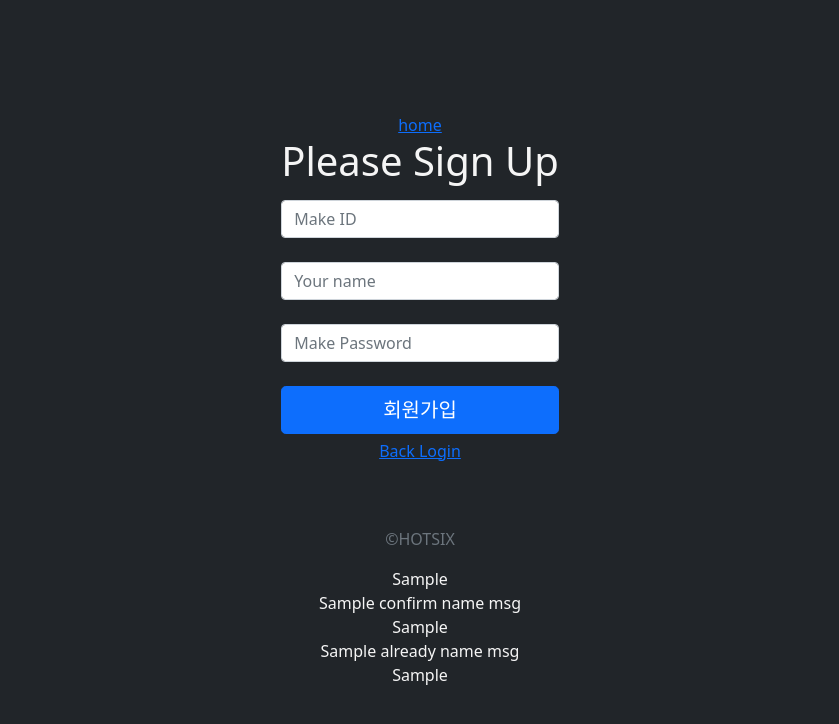
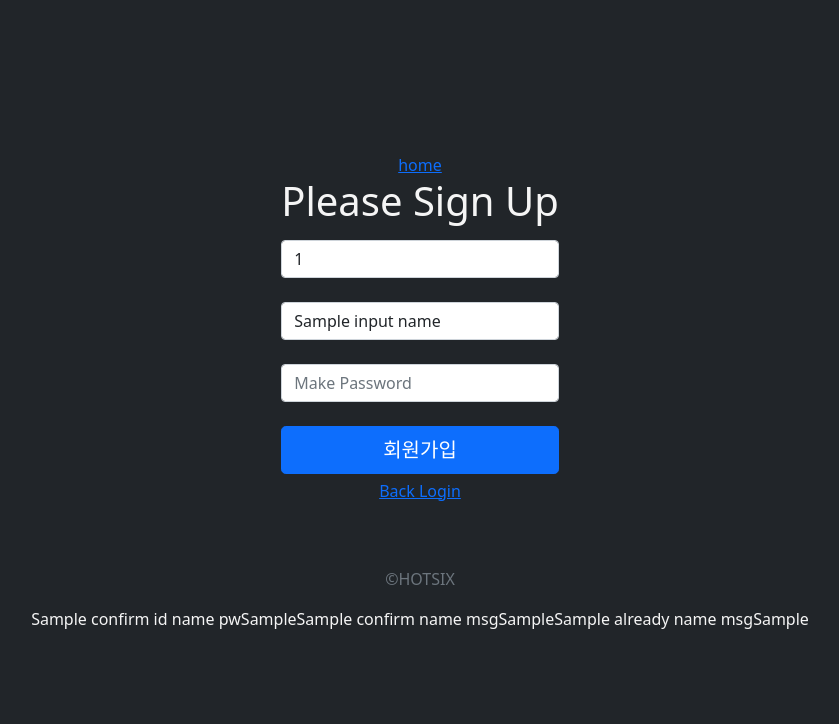
Before and after one commit to sparta-hot6/sparta-hot6, a Flask app: template templates/signup.html in a window 1280 px wide. Shown: the top 724 px of the page, without its empty margins (220-1059 px from the left). Run offline with Flask 2, Linux system fonts and the light colour scheme; the template is opened without the code that fills it: most values are stand-ins (such as "Sample title", 1, 10 or a date in 2020); some libraries are stand-ins or nearby versions.

Commit message:
로그인구현, 회원가입구현, 유효성검사구현(새로고침시 입력값유지), 암호화저장 미구현

```diff
--- a/main.py
+++ b/main.py
@@ -1,4 +1,4 @@
-from flask import url_for, session, Flask, render_template , request , redirect, flash
+from flask import url_for, session, Flask, render_template , request , redirect, flash, abort, make_response, Response
 import requests
 import pymysql
 import logging
@@ -6,12 +6,15 @@ import logging.handlers
 from api import api
 
 from loginfunctions import confirm_name_id_pw
-import string
+
 import dbfunction # db를 다루는 함수를 만들어서 가져다 씁시다. dbfunction.함수() 형식으로 가져올수있습니다.
 
 app = Flask(__name__)
 app.secret_key = "hotsix_secret_key"
 
+
+
+# ---- logging -- 로그 구역 ----------------------------------------------------------------
 # 로그 생성
 logger = logging.getLogger('hotsix')
 # 로그의 출력 기준 설정
@@ -31,6 +34,8 @@ fileHandler.setFormatter(formatter)
 logger.addHandler(streamHandler)
 logger.addHandler(fileHandler)
 
+
+
 # ---- home -- 뉴스 피드 구역 ---------------------------------------------------------------
 @app.route('/')
 def home():
@@ -41,41 +46,55 @@ def home():
         return render_template("index.html", login = False)
 
 
+
 # ---- login -- 로그인 구역 -----------------------------------------------------------------
 @app.route('/login', methods = ["GET","POST"])
 def login():
-    if "PRIMARY_KEY_ID" in session:
+    if "PRIMARY_KEY_ID" in session:                                # 세션이 있을때는 뒤로가기, 임의로 사이트주소를 입력해도 홈으로 돌아갑니다.
         return render_template("index.html", user_name = session.get("login_name"), login = True)
 
     login_confirm = ''
     if request.method == 'POST':
         input_id = request.form['floatingInput']                   # login 화면에서 input받은 값을 가져옵니다.
         input_pw = request.form['floatingPassword']                # login 화면에서 input받은 값을 가져옵니다.
-        print(input_id, input_pw)
+
         login_info = dbfunction.get_user_table(input_id, input_pw) # input값들이 db에 있는지 체크 없다면 None 입니다.
 
-        if login_info is not None:                                 # None이 아닐경우 session 저장됩니다.
+        if input_id == '' and input_pw == '':
+            login_confirm = '아이디와 비밀번호를 입력해주세요.'
+            return render_template('login.html', login_confirm = login_confirm, input_id = input_id)
+
+        elif input_id == '':
+            login_confirm = '아이디를 입력해주세요.'
+            return render_template('login.html', login_confirm = login_confirm, input_id = input_id)
+
+        elif input_pw == '':
+            login_confirm = '비밀번호를 입력해주세요.'
+            return render_template('login.html', login_confirm = login_confirm, input_id = input_id)
+
+        elif login_info is None:
+            login_confirm = '아이디와 비밀번호를 확인해주세요.'      # input값들과 같은것이 없다면 에러 (None일 경우)
+            return render_template('login.html', login_confirm = login_confirm, input_id = input_id)
+
+        elif login_info is not None:                               # None이 아닐경우 session 저장됩니다.
             session['login_name']      = login_info["name"]        # session 으로 name 을 저장해 유저의 이름을 활용할수있습니다.
             session['PRIMARY_KEY_ID']  = login_info["id"]          # session 으로 유저의 고유번호를 저장
             return redirect(url_for("home"))                       # 세션이 저장되고 home 으로 보냅니다.
 
-        elif login_info is None:
-            login_confirm = '아이디와 비밀번호를 확인해주세요.'      # input값들과 같은것이 없다면 에러 (None일 경우)
-            return render_template('login.html', login_confirm = login_confirm)
 
     return render_template('login.html')                           # POST 요청이 오기전에는 login.html을 렌더링 해줍니다.
 
 @app.route('/logout')
 def logout():
-    session.pop("PRIMARY_KEY_ID")                                  # 로그아웃 버튼을 누르면 세션이 제거됩니다.
+    session.clear()                                                # 로그아웃 버튼을 누르면 모든 세션이 제거됩니다.
     return redirect(url_for("home"))
 
 # ---- signup -- 회원가입  ------------------------------------------------------------------
 @app.route("/signup", methods = ["GET","POST"])
 def signup():
-    if "PRIMARY_KEY_ID" in session:
+    if "PRIMARY_KEY_ID" in session:                                                   # 세션이 있을때는 뒤로가기, 임의로 사이트주소를 입력해도 홈으로 돌아갑니다.
         return render_template("index.html", user_name = session.get("login_name"), login = True)
-
+#----------------------------------------------------------------------  -------------------
     already_name_msg = ''
     already_id_msg   = ''
     if request.method == 'POST':                                                      # POST 요청이 왔을때만 if문이 실행됩니다.
@@ -87,26 +106,36 @@ def signup():
         confirm_id   = confirm_name_id_pw.confirm_id(input_id)
         confirm_pw   = confirm_name_id_pw.confirm_pw(input_pw)
 
-        already_exists_name = dbfunction.already_exists_id_name(input_name, 'name')   # 이미 회원가입이 되어있는 아이디인지 체크합니다.
+        if input_id == "" and input_name == "" and input_pw == "":   # 입력값이 공백일 경우 input_name = input_name을 붙이는 이유는 새로고침시 입력값을 유지 하기 위함
+            return render_template('signup.html', confirm_id_name_pw = "이름, 아이디, 비밀번호를 입력해주세요")
+        elif input_id == "":
+            return render_template('signup.html', confirm_id_msg = "아이디를 입력해주세요", input_name = input_name)
+        elif input_name == "":
+            return render_template('signup.html', confirm_name_msg = "이름을 입력해주세요", input_id = input_id)
+        elif input_pw == "":
+            return render_template('signup.html', confirm_pw_msg = "비밀번호를 입력해주세요", input_name = input_name, input_id = input_id)
+#----------------------------------------------------------------------
+        already_exists_name = dbfunction.already_exists_id_name(input_name, 'name') # 이미 회원가입이 되어있는 아이디인지 체크합니다.
         already_exists_id   = dbfunction.already_exists_id_name(input_id, 'login_id')
 
-        if already_exists_name != None:
-            already_name_msg = f'{input_name}은 이미 가입된 이름입니다 이름, 혹은 닉네임으로 입력해주세요.'
-            return render_template('signup.html' , already_name_msg = already_name_msg) # ID가 이미 가입된 아이디일 경우 DB에 저장되지않고 다시 회원가입 페이지로 갑니다.
+        if already_exists_name != None:                                             # ID가 이미 가입된 아이디일 경우 DB에 저장되지않고 다시 회원가입 페이지로 갑니다.
+            already_name_msg = f'{input_name}은 이미 가입된 이름입니다 다른 이름, 혹은 닉네임으로 입력해주세요.'
+            return render_template('signup.html' , already_name_msg = already_name_msg, input_name = input_name, input_id = input_id )
 
-        if already_exists_id != None:
+        elif already_exists_id != None:
             already_id_msg   = f'{input_id}은 이미 가입된 ID 입니다.'
-            return render_template('signup.html' , already_id_msg = already_id_msg)
+            return render_template('signup.html' , already_id_msg = already_id_msg, input_name = input_name, input_id = input_id)
+#----------------------------------------------------------------------
 
-        if confirm_id is not True:
-            return render_template('signup.html', confirm_id_msg = confirm_id)      # 3가지 모두 True가 아니면 넘어가지 않습니다.
+        if confirm_id is not True:                                                  # 3가지 모두 True가 아니면 넘어가지 않습니다.
+            return render_template('signup.html', confirm_id_msg = confirm_id, input_name = input_name, input_id = input_id)
         if confirm_name is not True:
-            return render_template('signup.html', confirm_name_msg = confirm_name)  # 길이, 문자, 숫자 를 검사하고 맞으면 True , 통과하지못하면 메세지를 반환합니다.
+            return render_template('signup.html', confirm_name_msg = confirm_name, input_name = input_name, input_id = input_id)
         if confirm_pw is not True:
-            return render_template('signup.html', confirm_pw_msg = confirm_pw)
+            return render_template('signup.html', confirm_pw_msg = confirm_pw, input_name = input_name, input_id = input_id)
+#----------------------------------------------------------------------
 
-
-        if already_exists_name == None and already_exists_id == None:
+        if already_exists_name == None and already_exists_id == None:               # 위의 유효성 검사를 통과한 입력값이 있을시 통과
             dbfunction.save_user_info(input_name, input_id, input_pw)               # MySQL 데이터베이스에 새로운 사용자를 추가 하고 회원가입 메시지를 반환합니다.
             return redirect(url_for("signupsucceded"))                              # 회원가입 성공 페이지로 이동합니다.
 
@@ -116,10 +145,10 @@ def signup():
 def signupsucceded():
     return render_template("signupsucceded.html")
 
-@app.route("/withdrawal")                           # 회원탈퇴
+@app.route("/withdrawal")                           # 회원탈퇴 는 구현할 시간이 없네요.
 def withdrawal():
-    pass
-
+    if "PRIMARY_KEY_ID" in session:
+        return render_template("index.html", user_name = session.get("login_name"), login = True)
 
 # ---- login -- 로그인 구역 ----------------------------------------------------------------
 
--- a/templates/index.html
+++ b/templates/index.html
@@ -43,13 +43,12 @@
 
 
 
-<!-- 홈화면 로그인 버튼 데모  -->
+
 <div id >
     <p id="loginTrue">{{user_name}}</p>
 
     <div id="loginoutBox">
         <a href= {{ url_for("login") }} id="loginBox"><button onclick="">로그인</button></a>
-        <!-- <a href= {{ url_for("logout") }} id="logoutBox"><button>로그아웃</button></a> -->
     </div>
 </div>
 
@@ -72,7 +71,5 @@ else if(Boolean(loginTrue) == false){
     console.log('logout succeed')
 }
 </script>
-<!-- 홈화면 로그인 버튼 데모  -->
-
 </body>
 </html>
--- a/templates/signup.html
+++ b/templates/signup.html
@@ -49,9 +49,9 @@
     <form id="signupForm" method="POST" action="{{url_for('signup')}}">
     <h1>Please Sign Up</h1>
     <div class="form-floating1">
-        <input type="id" class="form-control" id="signupid" name="signup_input_id" placeholder="Make ID" maxlength="20">
+        <input type="id" class="form-control" id="signupid" name="signup_input_id" placeholder="Make ID" maxlength="20" value="{{input_id}}">
         <label for="floatingInput"></label>
-        <input type="id" class="form-control" id="signupname" name="signup_input_name" placeholder="Your name" maxlength="20">
+        <input type="id" class="form-control" id="signupname" name="signup_input_name" placeholder="Your name" maxlength="20" value="{{input_name}}">
         <label for="floatingInput"></label>
     </div>
 
@@ -70,15 +70,7 @@
     </a>
     <p class="mt-5 mb-3 text-muted">&copy;HOTSIX</p>
 
-    <div id="confirm_id_msg">{{confirm_id_msg}}</div>
-    <div id="confirm_name_msg">{{confirm_name_msg}}</div>
-    <div id="confirm_pw_msg">{{confirm_pw_msg}}</div>
-    {% if already_name_msg %}
-    <div id="already_name_msg">{{already_name_msg}}</div>
-    {% endif %}
-    {% if already_id_msg %}
-    <div id="already_id_msg">{{already_id_msg}}</div>
-    {% endif %}
+    <p>{{confirm_id_name_pw}}{{confirm_id_msg}}{{confirm_name_msg}}{{confirm_pw_msg}}{{already_name_msg}}{{already_id_msg}}</p>
 
 </body>
 
```
Also changed, not shown: loginfunctions.py (+17 -44 lines), templates/login.html (+5 -5 lines), templates/signupsucceded.html (+10 -8 lines).
